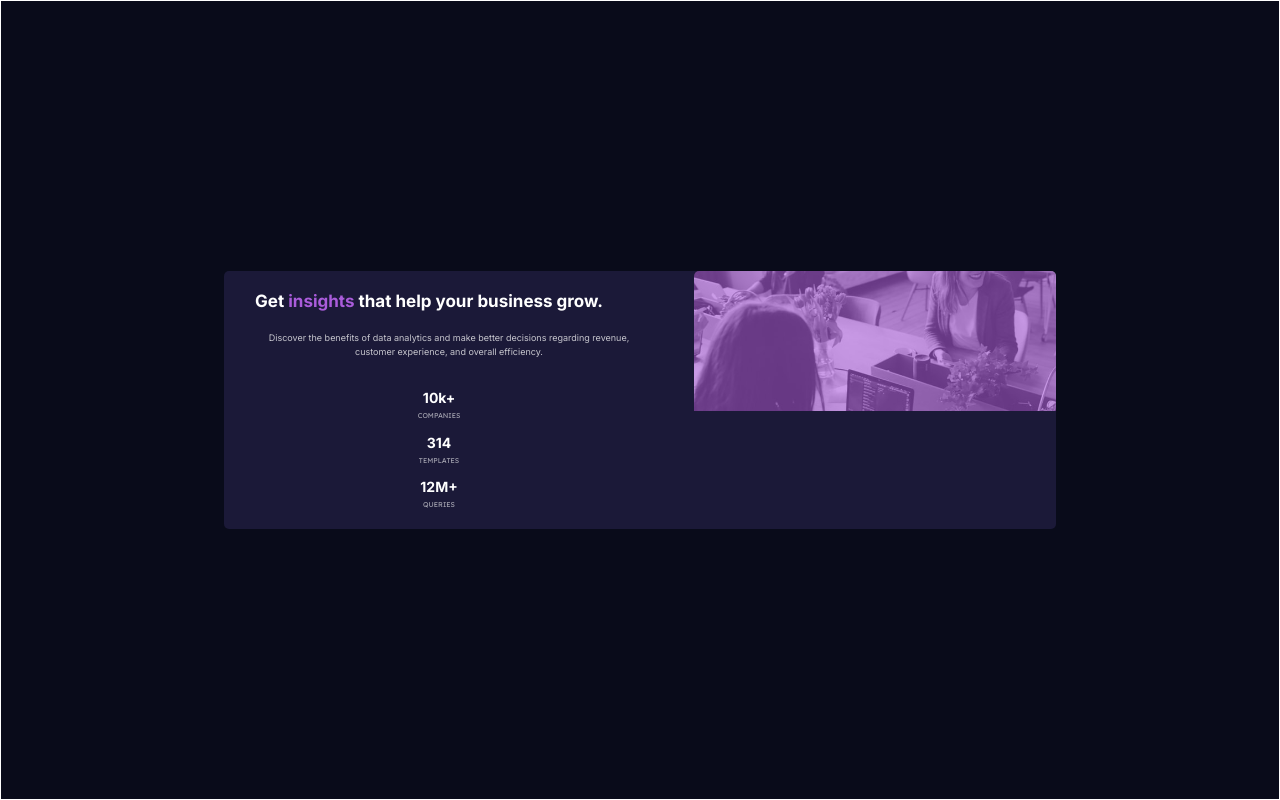
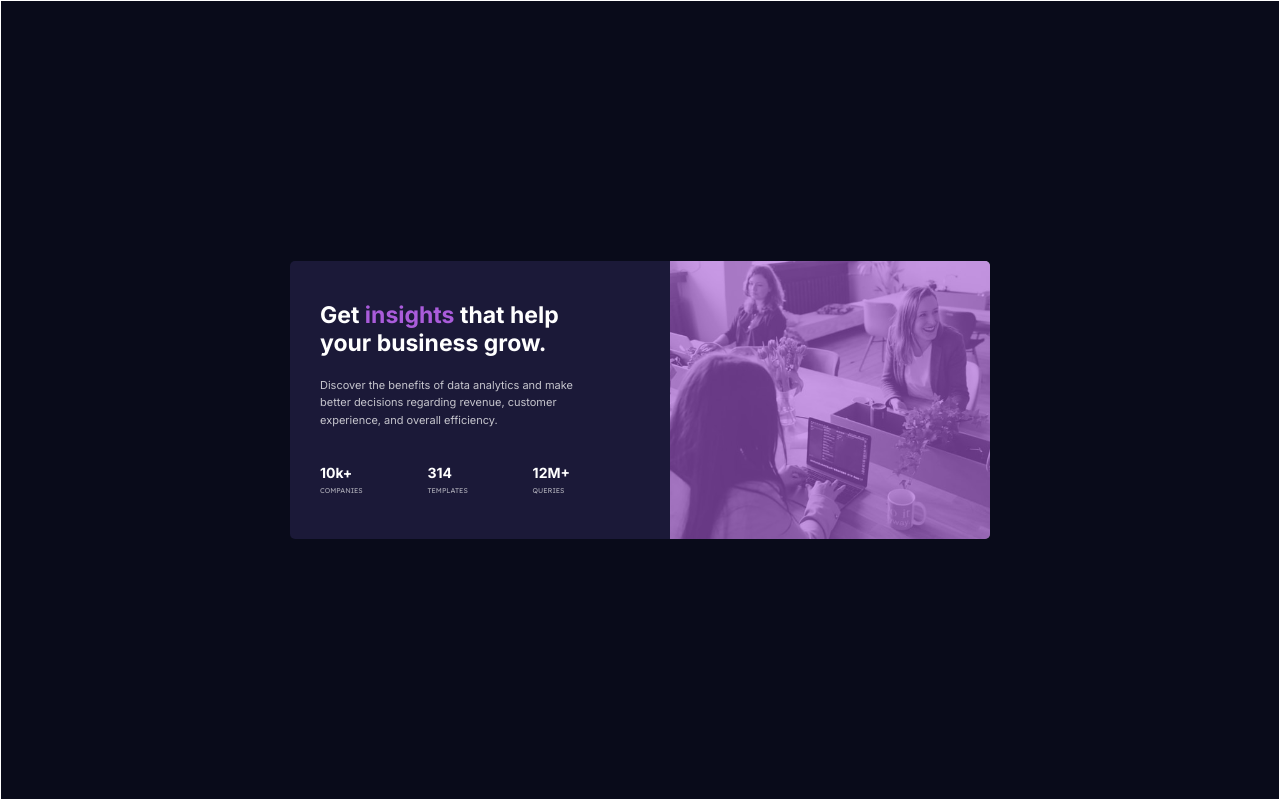
Before and after one commit to saira512dev/frontEndChallenge_3, a plain HTML site: page index.html in a window 1280 px wide. Drawn offline with Linux system fonts and the light colour scheme.

Commit message:
media query for large screens fixed

```diff
--- a/scss/style.scss
+++ b/scss/style.scss
@@ -41,6 +41,9 @@ main {
     background: url("/images/image-header-mobile.jpg") no-repeat center/cover;
 
     .image-color {
+      position: absolute;
+      top: 0;
+      left: 0;
       height: 100%;
       width: 100%;
       opacity: 0.6;
@@ -104,81 +107,60 @@ main {
 }
 
 @media (min-width: 900px) {
-  body {
-    font-family: "Inter", sans-serif;
-  }
-
   main {
     flex-direction: row;
-    width: 60vw;
-  }
+    width: 700px;
 
     .image-container {
-    background: $soft-violet url("/images/image-header-desktop.jpg") no-repeat
-      center/cover;
       border-radius: 0 5px 5px 0;
-    width: 100%;
+      position: relative;
+      top: 0;
+      left: 0;
       height: initial;
+      width: 700px;
+      background: url("/images/image-header-desktop.jpg") no-repeat center/cover;
 
       .image-color {
+        position: absolute;
+        top: 0;
+        left: 0;
+        opacity: 0.6;
         border-radius: 0 5px 5px 0;
       }
     }
 
     .content {
       flex-direction: column;
-    margin: 30px 0 20px 20px;
+      margin: 20px 0;
+      margin-left: 30px;
+      margin-right: 10px;
       text-align: left;
 
       h1 {
-      font-size: 20px;
-      margin: 10px 20px;
-
-      padding-right: 60px;
+        font-size: 23px;
+        margin: 20px 20px 20px 0;
+        padding-right: 50px;
       }
 
       p {
-      font-size: 12px;
-      margin: 10px 10px 10px 20px;
-      padding-right: 0px;
+        font-size: 11px;
+        padding-right: 70px;
       }
 
       .list {
+        height: 60px;
         flex-direction: row;
-      width: 260px;
-      margin-left: 20px;
-      margin-top: 0;
-      margin-right: 60px;
-      margin-bottom: 0;
-      height: 60px;
-      margin-top: 10px;
+        margin-right: 30px;
+        width: 250px;
+
+        .text {
+          font-size: 15px;
+        }
 
         .subtext {
-        font-size: 8px;
+          font-size: 10px;
         }
       }
     }
   }
-
-@media (min-width: 1100px) {
-  main {
-    width: 65vw;
 }
-
-  .content {
-    h1 {
-      font-size: 24px;
-      margin-right: 50px;
-    }
-
-    p {
-      font-size: 15px;
-      padding-right: 0px;
-      margin-right: 40px;
-    }
-
-    .list {
-      width: 350px;
-    }
-  }
-}
```
Also changed, not shown: css/style.css, 1 other file. Lines whose indentation alone changed are shown as unchanged.
